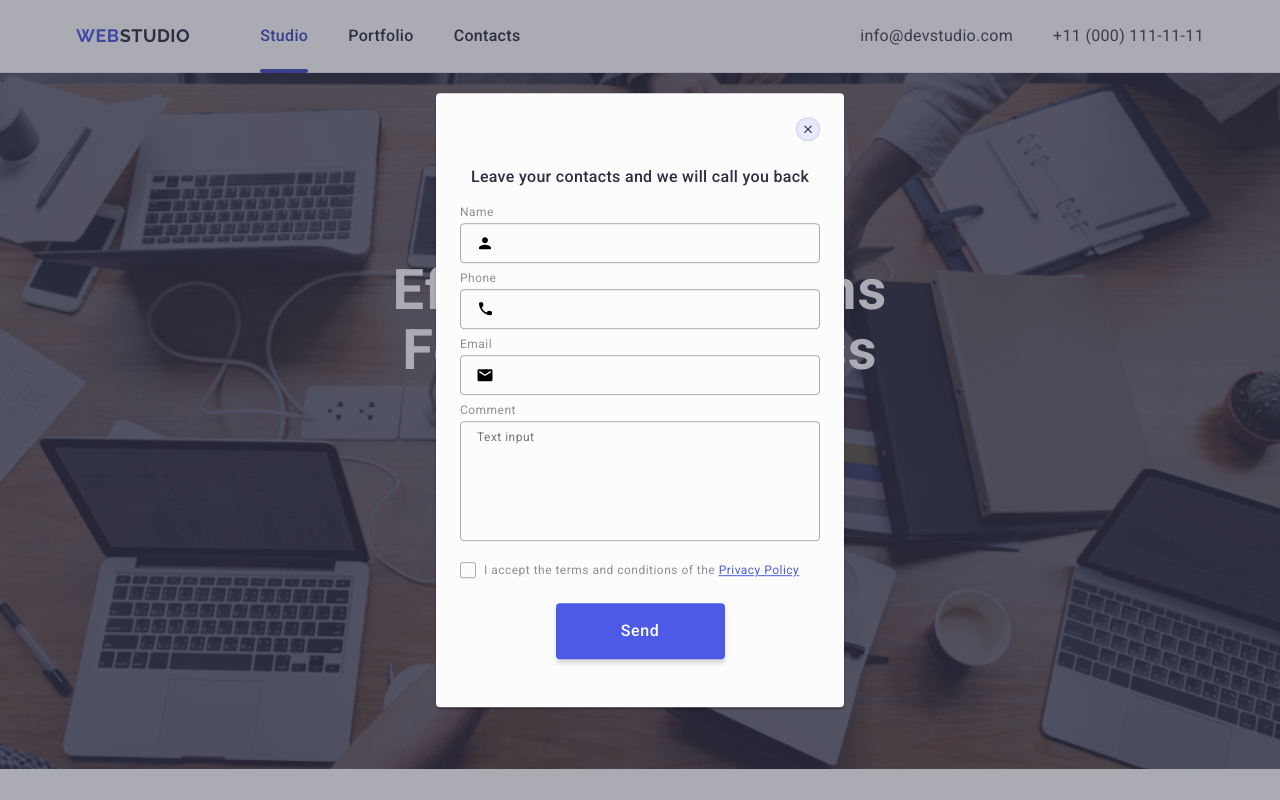
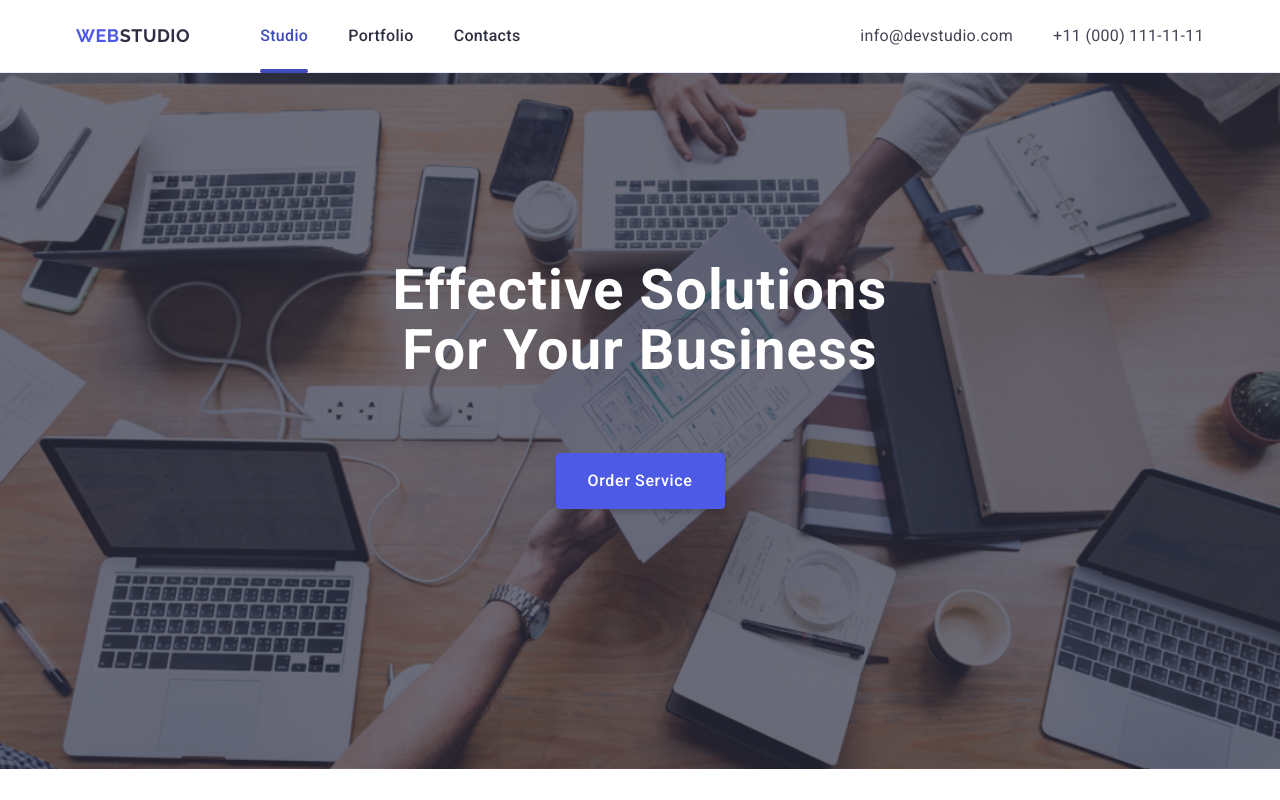
Before and after one commit to EspFerevo/reptest, a plain HTML site: page index.html in a window 1280 px wide. Shown: the top 800 px of the page. Drawn offline with nearby package versions, Linux system fonts and the light colour scheme.

Commit message:
first try

```diff
--- a/index.html
+++ b/index.html
@@ -796,7 +796,7 @@
 
     <!--Modal-hero sections -->
 
-    <div class="backdrop is-open">
+    <div class="backdrop /is-open">
       <div class="modal-container">
         <button class="modal-btn" type="button">
           <svg class="modal-x" width="8" height="8">
```
